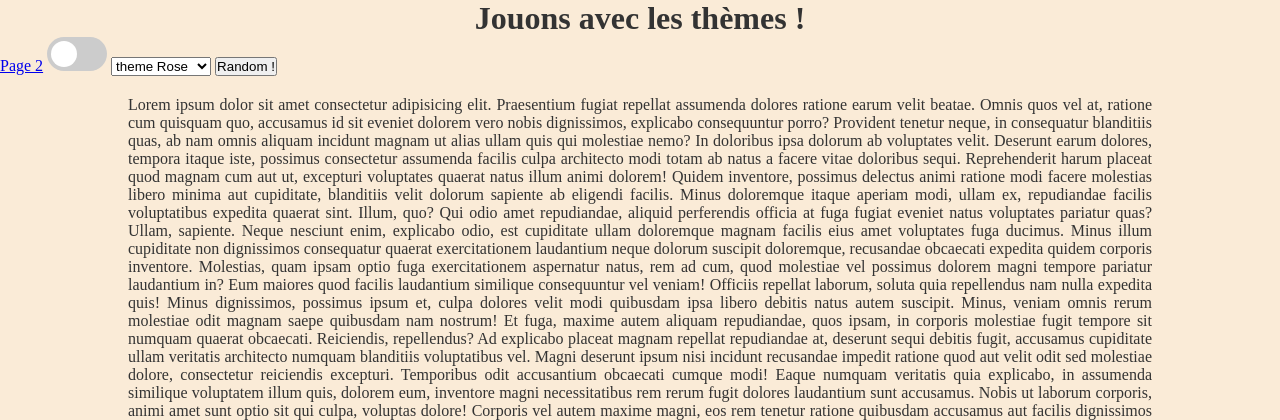
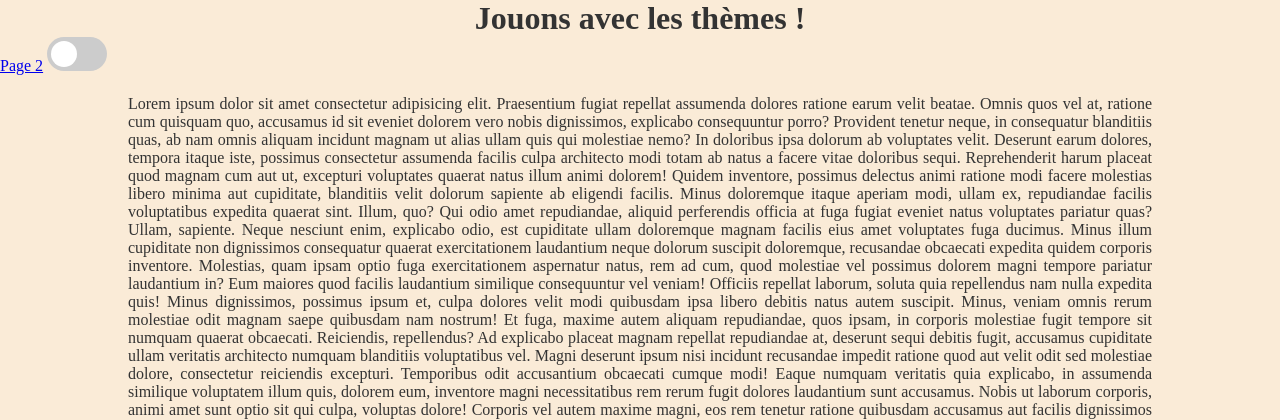
Before and after one commit to SoleneVandercruyssen/DWWM2025-1, a PHP site: page / in a window 1280 px wide. Shown: the top 420 px of the page. Run offline with PHP 8.4, Linux system fonts and the light colour scheme.

Commit message:
cours storage et exercice

```diff
--- a/04-javascript/06-storage/index.html
+++ b/04-javascript/06-storage/index.html
@@ -6,10 +6,10 @@
     <meta name="viewport" content="width=device-width, initial-scale=1.0">
     <title>Session et Local Storage</title>
     <link rel="stylesheet" href="style.css">
-    <!-- <script src="./script.js" defer></script> -->
-    <script src="./exercice/script.js" defer></script>
+    <script src="./script.js" defer></script>
+    <!-- <script src="./exercice/script.js" defer></script> -->
 </head>
-<body>
+<body class="">
     <header>
         <h1>Jouons avec les thèmes !</h1>
         <a href="page2.html">Page 2</a>
@@ -18,12 +18,6 @@
             <span class="slider round"></span>
         </label>
         <!-- Début exercice: -->
-        <select id="themes">
-            <option value="rose">theme Rose</option>
-            <option value="bleu">theme Bleu</option>
-            <option value="tortue">theme Tortue</option>
-        </select>
-        <button class="randColor">Random !</button>
         <!-- Fin exercice -->
     </header>
     <main>
--- /dev/null
+++ b/04-javascript/06-storage/script.js
@@ -0,0 +1,53 @@
+"use strict";
+// Je selectionne ma checkbox
+const dark = document.querySelector('#darkTheme');
+
+dark.addEventListener("input", changeTheme);
+
+function changeTheme()
+{
+    // ? Solution 1 : Changer la classe du body
+    document.body.classList.toggle("dark", dark.checked);
+    if(dark.checked)
+    {
+        /*
+            localStorage et sessionStorage fonctionnent exactement de la même façon. Même fonctionnalités et propriétés.
+            La seule différence est le temps de stockage.
+                localStorage garde l'information jusqu'à ce qu'on décide de la supprimer.
+                sessionStorage garde l'information pour la session, donc jusqu'à ce qu'on ferme le navigateur.
+
+            setItem permet de sauvegarder une information,
+            seul des strings peuvent être sauvegarder.
+                Le premier paramètre est un nom qui servira à retrouver l'information.
+                Le second est l'information à stocker.
+        */
+        localStorage.setItem("theme", "dark");
+    }else
+    {
+        // removeItem permet de supprimer un élément du storage, il prendra en paramètre, la clef de l'élément à supprimer.
+        localStorage.removeItem("theme");
+    }
+    // ? Solution 2 : changer les variables du css
+    if(dark.checked)
+    {
+        // console.log(document, document.documentElement);
+
+        // document.documentElement.style.setProperty("--fond", "#333");
+        // document.documentElement.style.setProperty("--text", "antiquewhite");
+    }else
+    {
+        // document.documentElement.style.setProperty("--fond", "");
+        // document.documentElement.style.setProperty("--text", "");
+    }
+}
+// getItem permet de récupérer un élément dans le storage. il prend en paramètre la clef de l'élément à récupérer. (si il ne trouve rien, il retourne "null")
+dark.checked = localStorage.getItem("theme") === "dark";
+// ma fonction changeTheme change le thème selon si la case est coché ou non.
+changeTheme();
+
+
+sessionStorage.setItem("salutation", "Bonjours tous le monde !");
+localStorage.setItem("salutation", "Bonjours tous le monde !");
+
+// clear supprime toute les informations stocker dans le storage.
+sessionStorage.clear();
--- a/04-javascript/06-storage/style.css
+++ b/04-javascript/06-storage/style.css
@@ -76,10 +76,10 @@ Ces média queries se déclenchent selon le thème du navigateur ou de l'OS. (wi
 */
 /* Tous élément html se trouvant dans le body, ajouter ou retirer une classe
 du body permettra de changer tous le thème.*/
-/* body.dark{
+body.dark{
     background-color: #333;
     color: antiquewhite;
 }
 body.dark h1{
     color: rgb(195, 99, 115);
-} */
+}
```
Also changed, not shown: 04-javascript/06-storage/exercice/script.js (added, +7 -0 lines), 04-javascript/06-storage/page2.html (+2 -8 lines).
